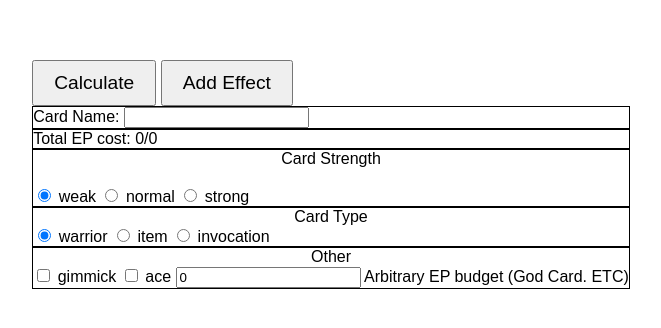
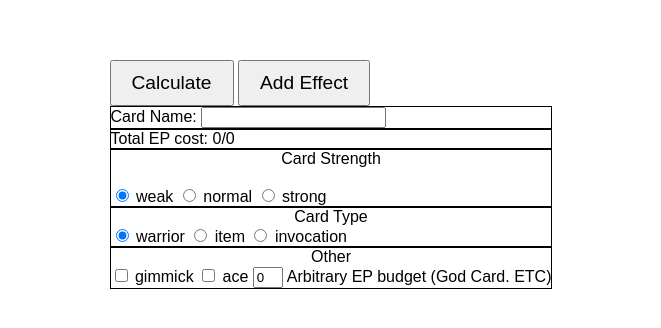
Before and after one commit to nivek694/Perfect_Draw_Pricing, a website: page public/index.html in a window 1280 px wide. Shown: the part 234-562 px from the top of the page, without its empty margins (309-970 px from the left). Drawn offline with Linux system fonts and the light colour scheme.

Commit message:
Resize arbitrary EP budget box

```diff
--- a/public/index.html
+++ b/public/index.html
@@ -87,7 +87,7 @@
             <label for="gimmick">gimmick</label>
             <input type="checkbox" id="ace" value="ace">
             <label for="ace">ace</label>
-            <input type = "number" id = "arbitrary ep" name = "arbitrary ep" value="0">
+            <input type = "number" id = "arbitrary ep" name = "arbitrary ep" value="0", style = "field-sizing: content;">
             <label for = "arbitrary ep">Arbitrary EP budget (God Card. ETC)</label>
         </div>
 
@@ -455,6 +455,7 @@
             const deleteButton = document.createElement("button");
 
             deleteButton.textContent = "Delete Effect"
+            //deleteButton.style.float = "right" //Causes delete button to be BELOW effect
             deleteButton.onclick = function(e) {baseLayer.removeChild(newEffectDiv)} //NOTE: This needs to be changed if we swap from baseLayer to the document body.
 
 
```
